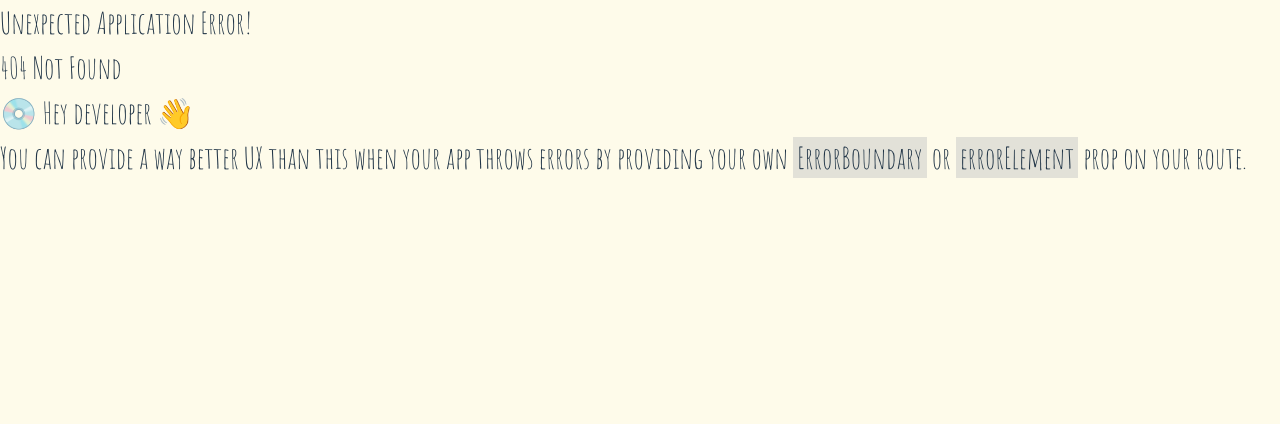
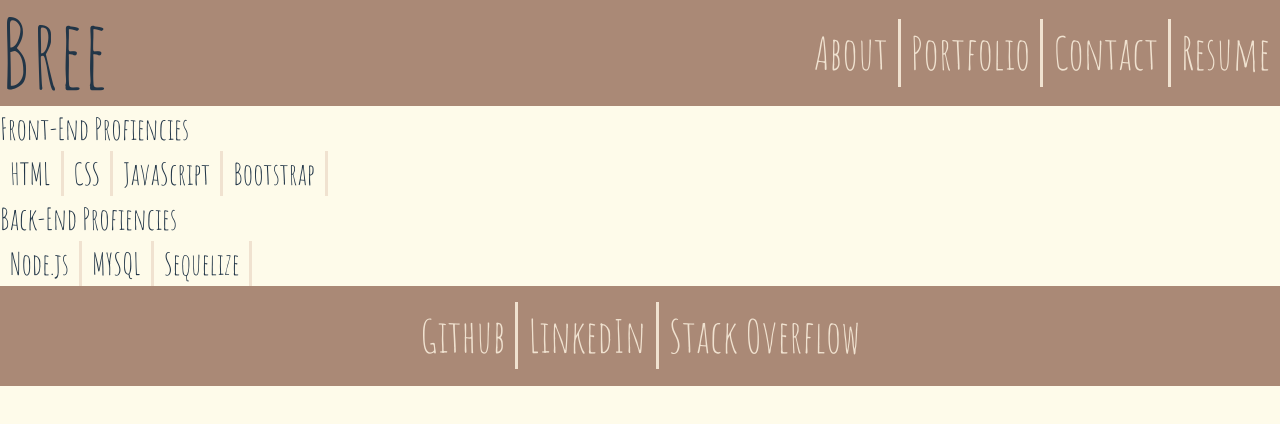
Before and after one commit to BreePrimmer/React-Portfolio, a React (Vite) app: page /Resume in a window 1280 px wide. Before the commit this address had no page. Shown: the top 424 px of the page. Built offline with nearby package versions, Linux system fonts and the light colour scheme.

Commit message:
created files for the remaining pages, created their basic functions and added the pages to the navigation bar to be functional.

```diff
--- a/src/App.jsx
+++ b/src/App.jsx
@@ -1,13 +1,13 @@
 import './App.css';
-import Portfolio from './components/Portfolio';
 import Footer from './components/footer';
+import Header from './components/Header';
 
 import { Outlet } from 'react-router-dom';
 
 function App() {
   return (
     <div className="portfolio">
-      <Portfolio />
+      <Header />
       <Outlet />
       <Footer />
     </div>
--- a/src/app.css
+++ b/src/app.css
@@ -1,4 +1,8 @@
 @import url('https://fonts.googleapis.com/css2?family=Amatic+SC&display=swap');
+
+:root {
+    --brown: #AA8976;
+}
 
 * {
     box-sizing: border-box;
@@ -18,12 +22,13 @@ body {
 /* ---------------------------------------------------- */
 /* navbar */
 
-nav ul {
+ul {
     display: flex;
     list-style-type: none;
+    align-items: center;
 }
 
-nav ul li {
+ul li {
     padding-right: 10px;
     margin-left: 10px;
     border-style: solid;
@@ -32,20 +37,20 @@ nav ul li {
     border-color: #F0E2D0
 }
 
-nav ul li a {
+ul li a {
     font-size: 150%;
     text-decoration: none;
     color: #F0E2D0;
 }
 
-nav ul li a:hover {
+ul li a:hover {
     text-decoration: underline;
     color: #C6EBC9
 }
 
 .navbar {
     display: flex;
-    background-color: #AA8976;
+    background-color: var(--brown);
     justify-content: space-between;
     align-items: center;
 }
@@ -63,7 +68,7 @@ footer {
     background-color: #AA8976
 }
 
-footer ul {
+/* footer ul {
     display: flex;
     list-style-type: none;
     justify-content: center;
@@ -83,12 +88,12 @@ footer ul li a {
     font-size: 150%;
     text-decoration: none;
     color: #F0E2D0;
-}
+} */
 
-ul li a:hover {
+/* ul li a:hover {
     text-decoration: underline;
     color: #C6EBC9
-}
+} */
 
 
 
--- a/src/components/Navigation.jsx
+++ b/src/components/Navigation.jsx
@@ -9,20 +9,36 @@ const currentPage = useLocation().pathname;
         <div>
             <nav>
                 <ul>
-                    {/* <li>
-                        <Link
-                          to='/'
-                          className={currentPage === '/' ? 'nav-link active' : 'nav-link'}
-                        >
-                          <About />
-                        </Link>
-                    </li> */}
                     <li>
                         <Link
                           to='/About'
                           className={currentPage === '/About' ? 'nav-link active' : 'nav-link'}
                         >
                           About
+                        </Link>
+                    </li>
+                    <li>
+                        <Link
+                          to='/Portfolio'
+                          className={currentPage === '/Portfolio' ? 'nav-link active' : 'nav-link'}
+                        >
+                          Portfolio
+                        </Link>
+                    </li>
+                    <li>
+                        <Link
+                          to='/Contact'
+                          className={currentPage === '/Contact' ? 'nav-link active' : 'nav-link'}
+                        >
+                          Contact
+                        </Link>
+                    </li>
+                    <li id='no-border'>
+                        <Link
+                          to='/Resume'
+                          className={currentPage === '/Resume' ? 'nav-link active' : 'nav-link'}
+                        >
+                          Resume
                         </Link>
                     </li>
 
--- a/src/pages/About.jsx
+++ b/src/pages/About.jsx
@@ -8,7 +8,6 @@ function About() {
                     </p>
                     <img className='picture'src='src\assets\photo of me.jpg' alt='Photo of me'></img>
                 </div>
-
         </div>
     )
 }
--- /dev/null
+++ b/src/pages/Contact.jsx
@@ -0,0 +1,15 @@
+function Contact() {
+    return (
+        <div>
+            <form>
+                <input
+                    type='text'
+                    placeholder='placeholder'
+                    name='text'>
+                </input>
+            </form>
+        </div>
+    )
+}
+
+export default Contact
--- a/src/components/Portfolio.jsx
+++ b/src/pages/Portfolio.jsx
@@ -1,10 +1,7 @@
-import Header from './Header';
-import Footer from './footer'
-
 function Portfolio() {
     return (
         <div>
-            <Header />
+
         </div>
     )
 }
--- /dev/null
+++ b/src/pages/Resume.jsx
@@ -0,0 +1,25 @@
+function Resume() {
+    return (
+        <div>
+            <section>
+                <h2>Front-End Profiencies</h2>
+                    <ul>
+                        <li>HTML</li>
+                        <li>CSS</li>
+                        <li>JavaScript</li>
+                        <li>Bootstrap</li>
+                    </ul>
+            </section>
+            <section>
+                <h2>Back-End Profiencies</h2>
+                    <ul>
+                        <li>Node.js</li>
+                        <li>MYSQL</li>
+                        <li>Sequelize</li>
+                    </ul>
+            </section>
+        </div>
+    )
+}
+
+export default Resume
```
Also changed, not shown: src/Main.jsx (+16 -14 lines), 1 other file (tests, documents, lock files or other folders).
